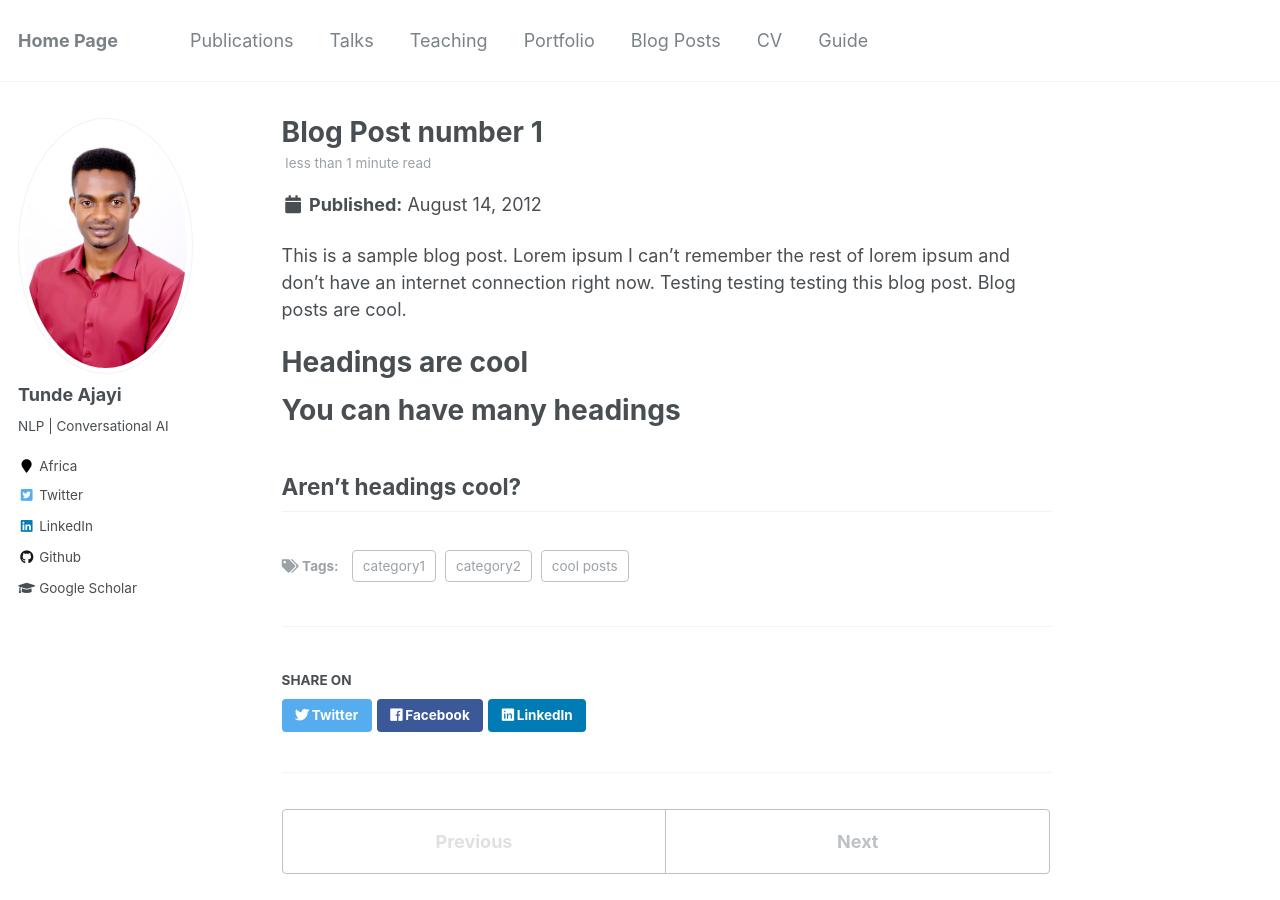
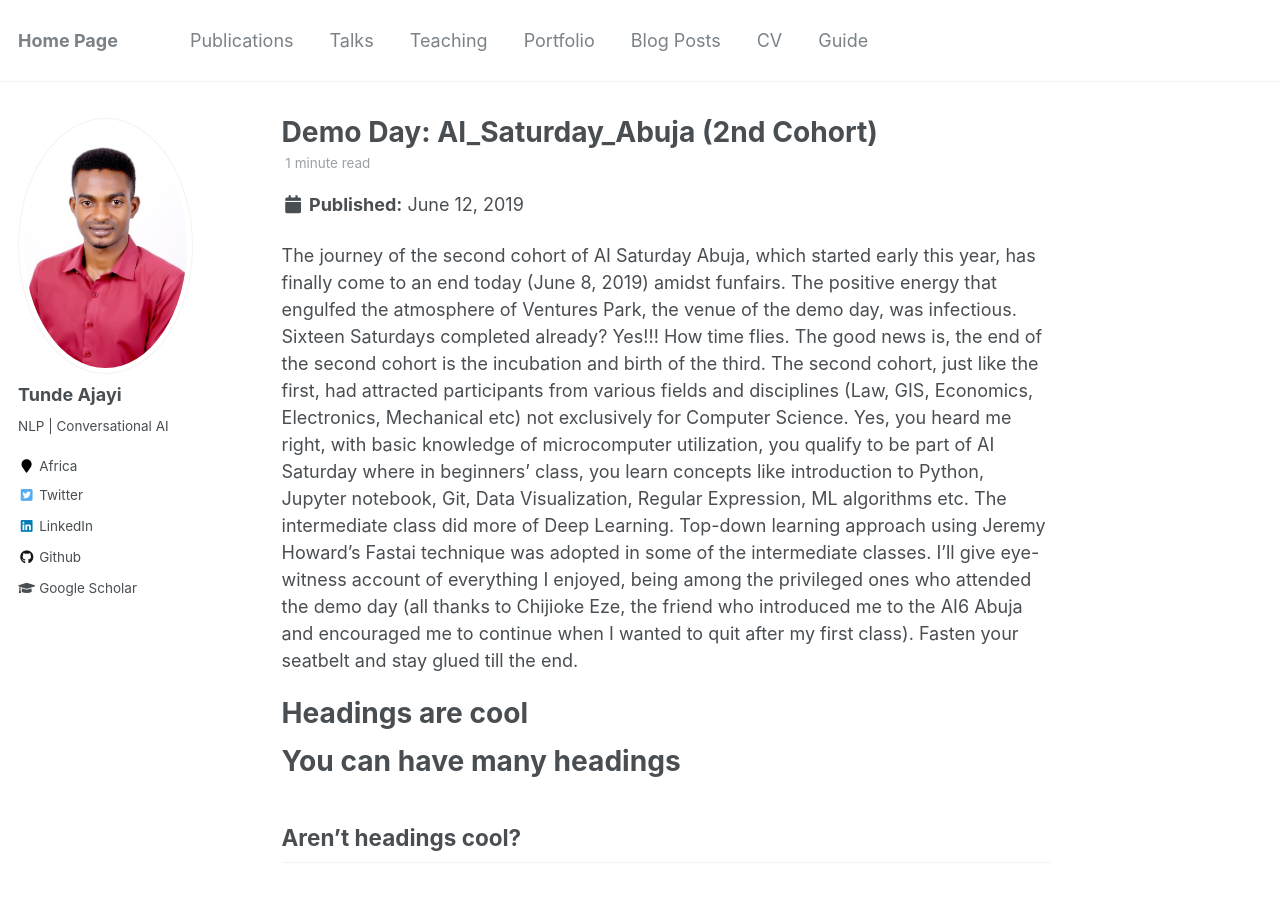
Before and after one commit to tundeajayi/tundeajayi.github.io, a Jekyll site: the page built from _posts/2012-08-14-blog-post-1.md, in a window 1280 px wide and 900 px high. Built offline with Jekyll 4.4.1, drawn with Linux system fonts in a browser that asks for light colours.

Commit message:
add blog-post-1

```diff
--- a/_posts/2012-08-14-blog-post-1.md
+++ b/_posts/2012-08-14-blog-post-1.md
@@ -1,14 +1,15 @@
 ---
-title: 'Blog Post number 1'
-date: 2012-08-14
-permalink: /posts/2012/08/blog-post-1/
+title: 'Demo Day: AI_Saturday_Abuja (2nd Cohort)'
+date: 2019-06-12
+permalink: https://medium.com/@tunde.ajayi99/demo-day-ai-saturday-abuja-2nd-cohort-17ced8c37329#/posts/2012/08/blog-post-1/
 tags:
   - cool posts
   - category1
   - category2
 ---
 
-This is a sample blog post. Lorem ipsum I can't remember the rest of lorem ipsum and don't have an internet connection right now. Testing testing testing this blog post. Blog posts are cool.
+<!-- This is a sample blog post. Lorem ipsum I can't remember the rest of lorem ipsum and don't have an internet connection right now. Testing testing testing this blog post. Blog posts are cool. -->
+The journey of the second cohort of AI Saturday Abuja, which started early this year, has finally come to an end today (June 8, 2019) amidst funfairs. The positive energy that engulfed the atmosphere of Ventures Park, the venue of the demo day, was infectious. Sixteen Saturdays completed already? Yes!!! How time flies. The good news is, the end of the second cohort is the incubation and birth of the third. The second cohort, just like the first, had attracted participants from various fields and disciplines (Law, GIS, Economics, Electronics, Mechanical etc) not exclusively for Computer Science. Yes, you heard me right, with basic knowledge of microcomputer utilization, you qualify to be part of AI Saturday where in beginners’ class, you learn concepts like introduction to Python, Jupyter notebook, Git, Data Visualization, Regular Expression, ML algorithms etc. The intermediate class did more of Deep Learning. Top-down learning approach using Jeremy Howard’s Fastai technique was adopted in some of the intermediate classes. I’ll give eye-witness account of everything I enjoyed, being among the privileged ones who attended the demo day (all thanks to Chijioke Eze, the friend who introduced me to the AI6 Abuja and encouraged me to continue when I wanted to quit after my first class). Fasten your seatbelt and stay glued till the end.
 
 Headings are cool
 ======
```
